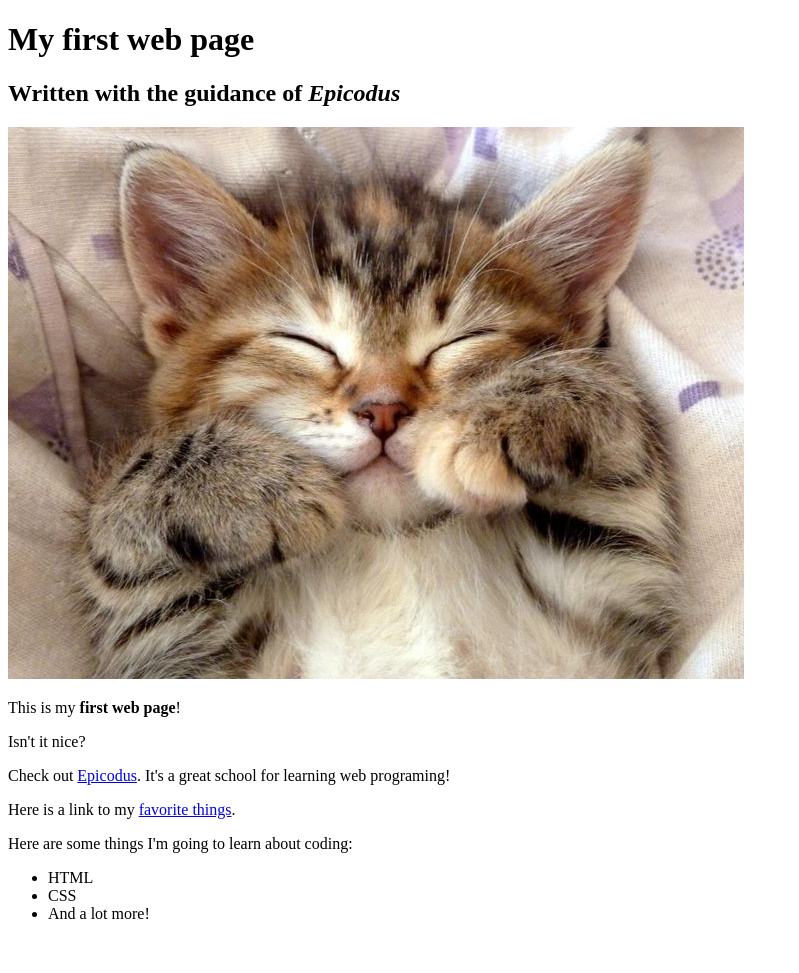
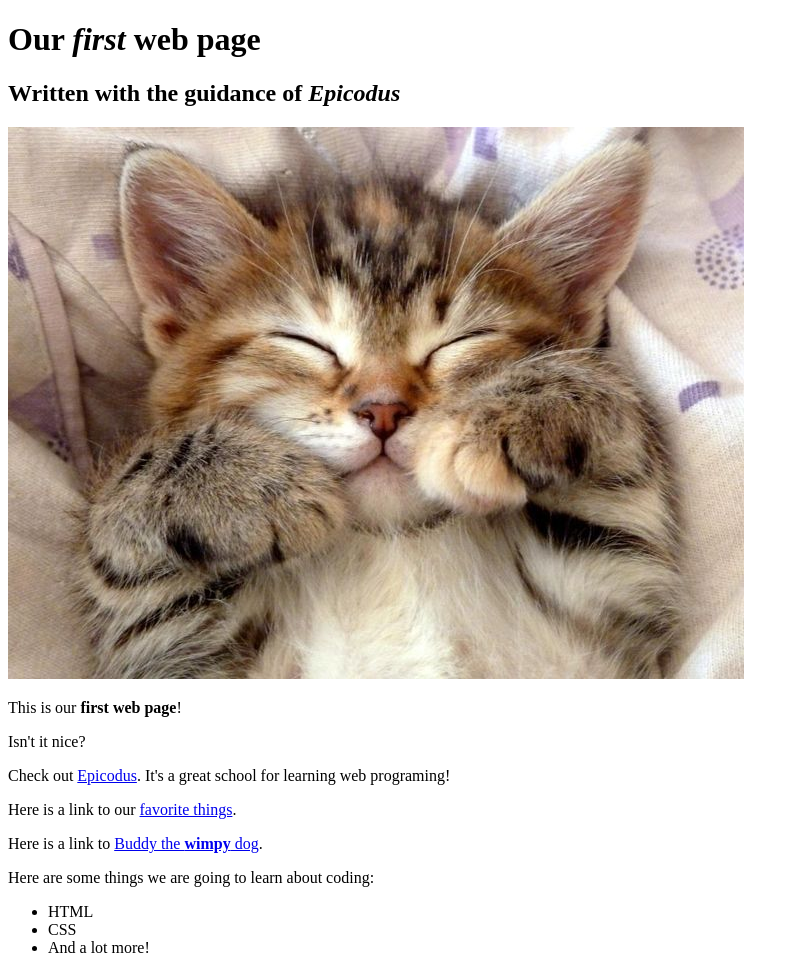
Before and after one commit to yasskin/my-first-webpage, a plain HTML site: page my-first-webpage.html in a window 1280 px wide. Shown: the whole page, without its empty margins (0-799 px from the left). Before the commit the page ends 939 px from the top, so only its background shows below. Drawn offline with Linux system fonts and the light colour scheme.

Commit message:
Update with buddy the dog

```diff
--- a/my-first-webpage.html
+++ b/my-first-webpage.html
@@ -4,15 +4,16 @@
     <title>Web page #1!</title>
   </head>
   <body>
-    <h1>My first web page</h1>
+    <h1>Our <em>first</em> web page</h1>
     <h2>Written with the guidance of <em>Epicodus</em></h2>
     <img src="img/kitten.jpg" alt="A photo of a cute kitten.">
 
-    <p>This is my <strong>first web page</strong>!</p>
+    <p>This is our <strong>first web page</strong>!</p>
     <p>Isn't it nice?</p>
     <p>Check out <a href="http://www.epicodus.com/">Epicodus</a>. It's a great school for learning web programing!</p>
-    <p>Here is a link to my <a href="favorite-things.html">favorite things</a>.</p>
-    <p>Here are some things I'm going to learn about coding:</p>
+    <p>Here is a link to our <a href="favorite-things.html">favorite things</a>.</p>
+    <p>Here is a link to <a href="buddy-the-dog.html">Buddy the <strong>wimpy</strong> dog</a>.</p>
+    <p>Here are some things we are going to learn about coding:</p>
     <ul>
       <li>HTML</li>
       <li>CSS</li>
```
Also changed, not shown: buddy-the-dog.html (+3 -3 lines), img/buddy.jpg (added).
